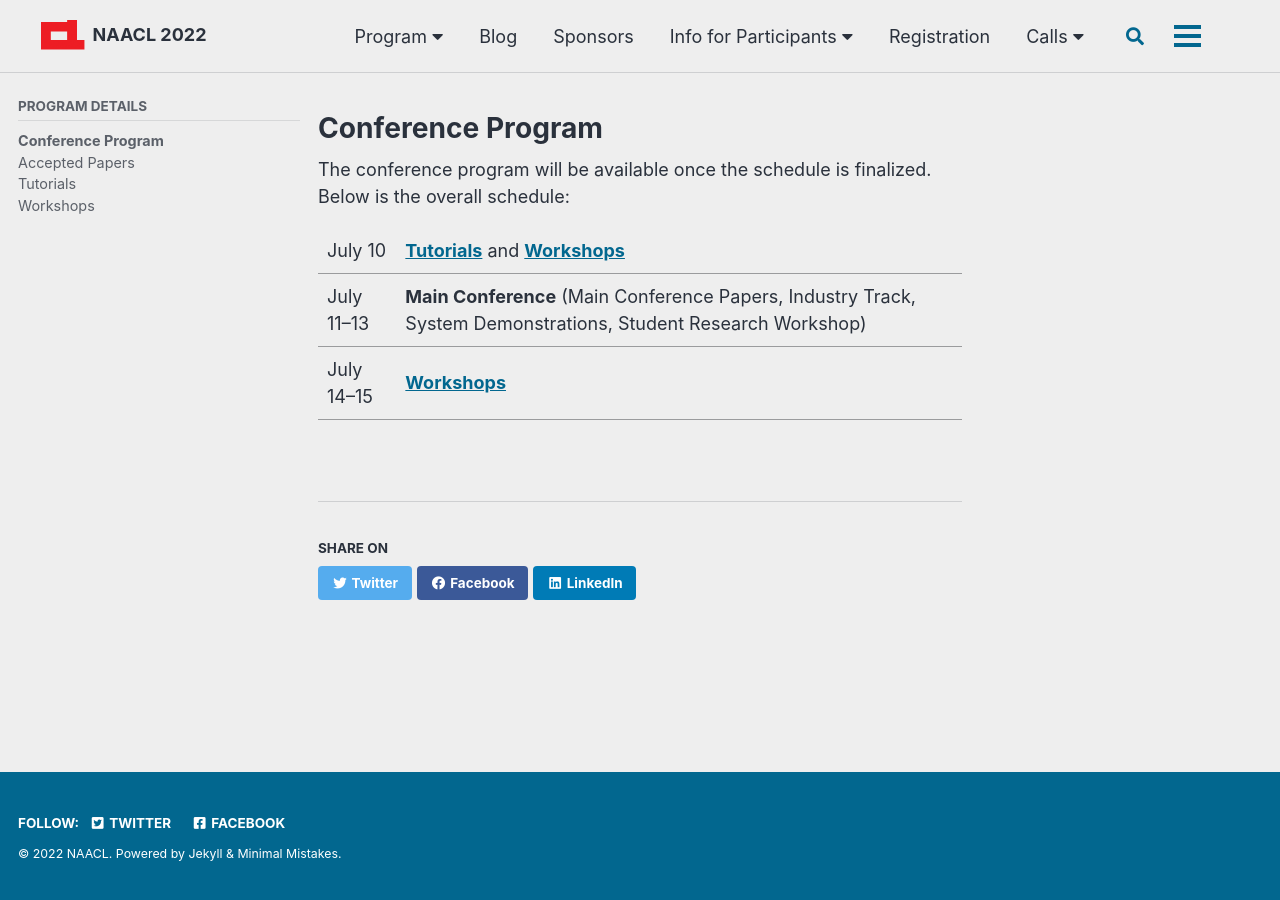
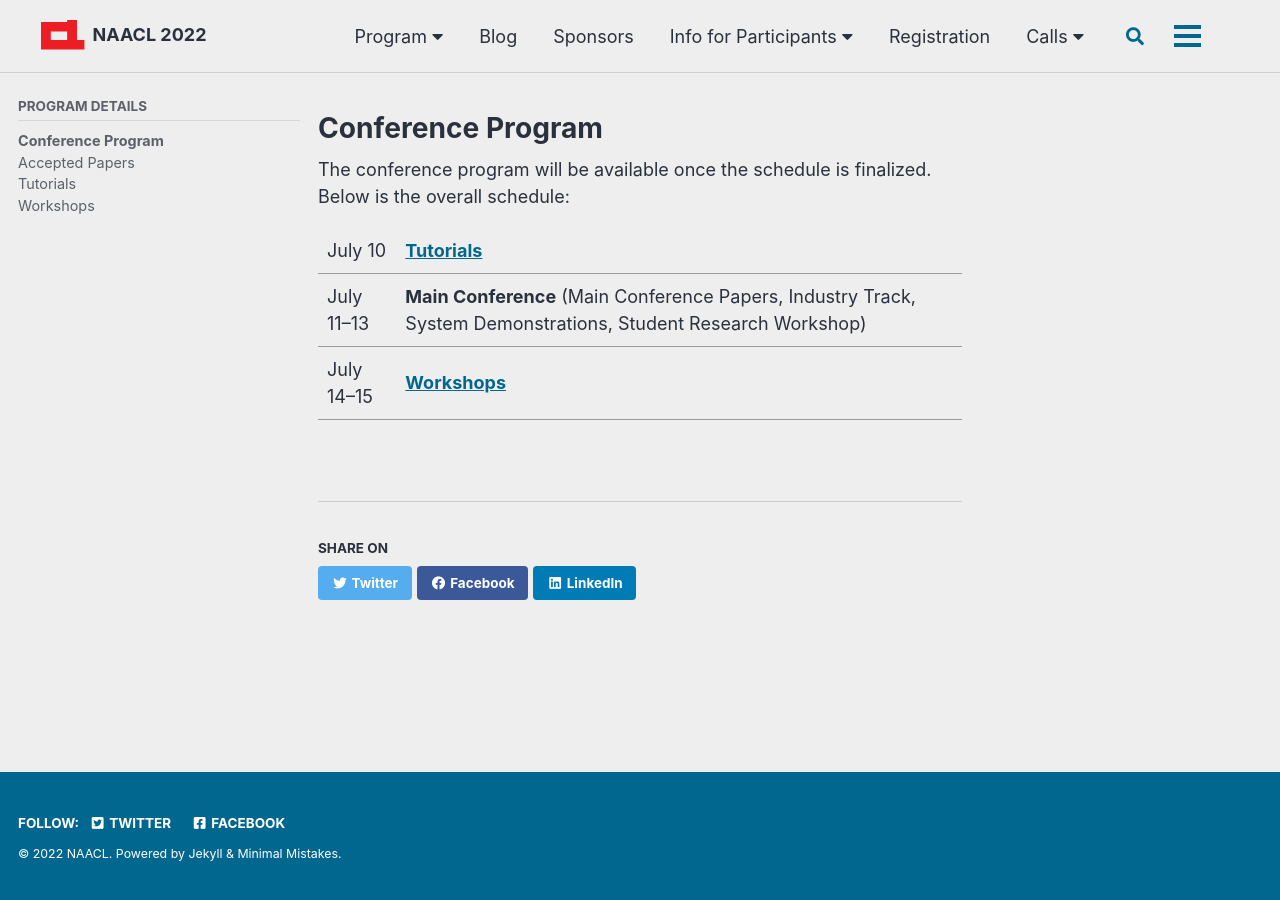
Before and after one commit to naacl-org/naacl-2022-website, a Jekyll site: the page built from _pages/program/program.md, in a window 1280 px wide. Built offline with Jekyll 4.4.1, drawn with Linux system fonts in a browser that asks for light colours; cached includes are drawn as plain includes; comment, search, counter and statistics services are not loaded.

Commit message:
There is no workshop on the first day

```diff
--- a/_pages/program/program.md
+++ b/_pages/program/program.md
@@ -11,6 +11,6 @@ sidebar:
 The conference program will be available once the schedule is finalized.
 Below is the overall schedule:
 
-| July 10 | [**Tutorials**](/program/tutorials/) and [**Workshops**](/program/workshops/)
+| July 10 | [**Tutorials**](/program/tutorials/)
 | July 11--13 | **Main Conference** (Main Conference Papers, Industry Track, System Demonstrations, Student Research Workshop) |
 | July 14--15 | [**Workshops**](/program/workshops/) |
```
